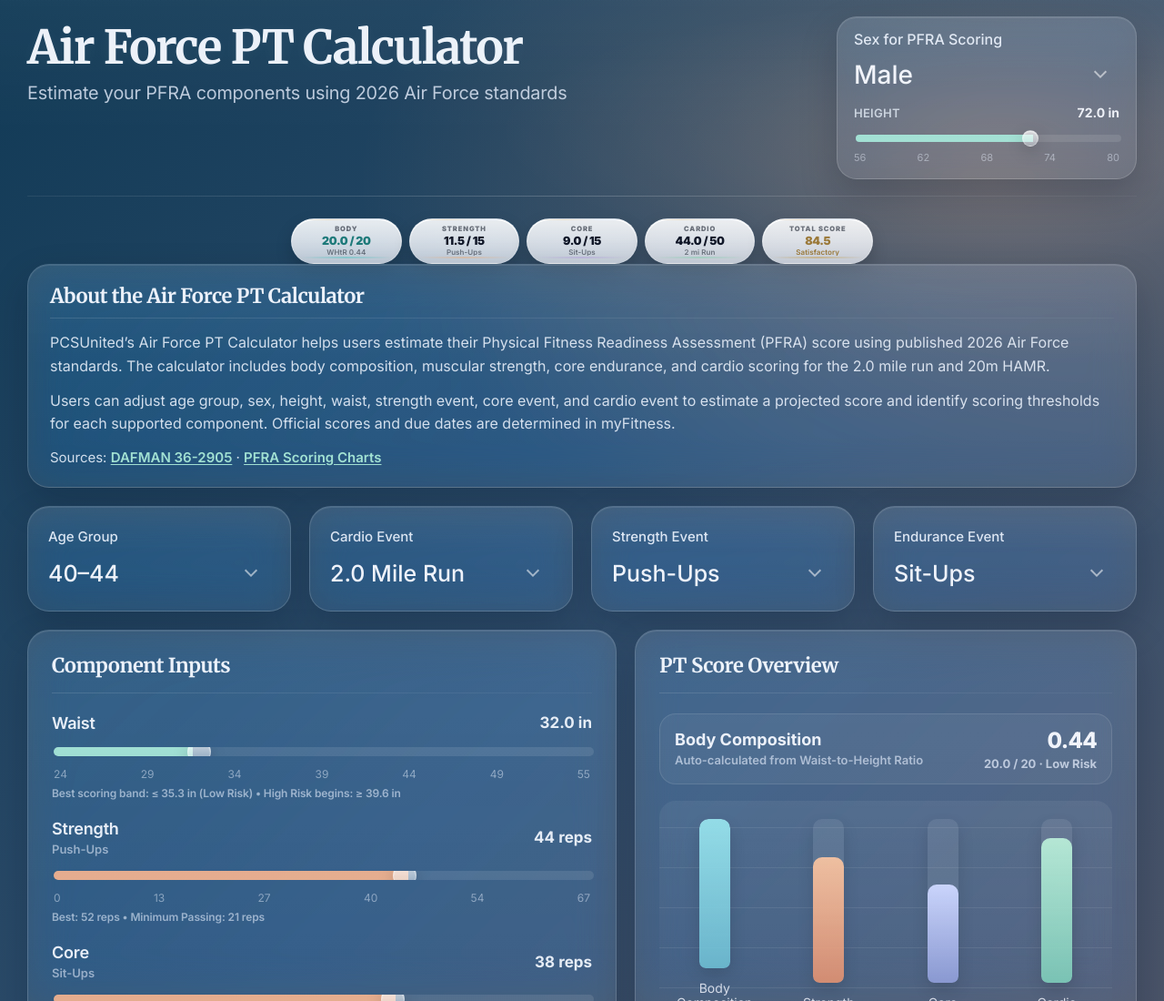
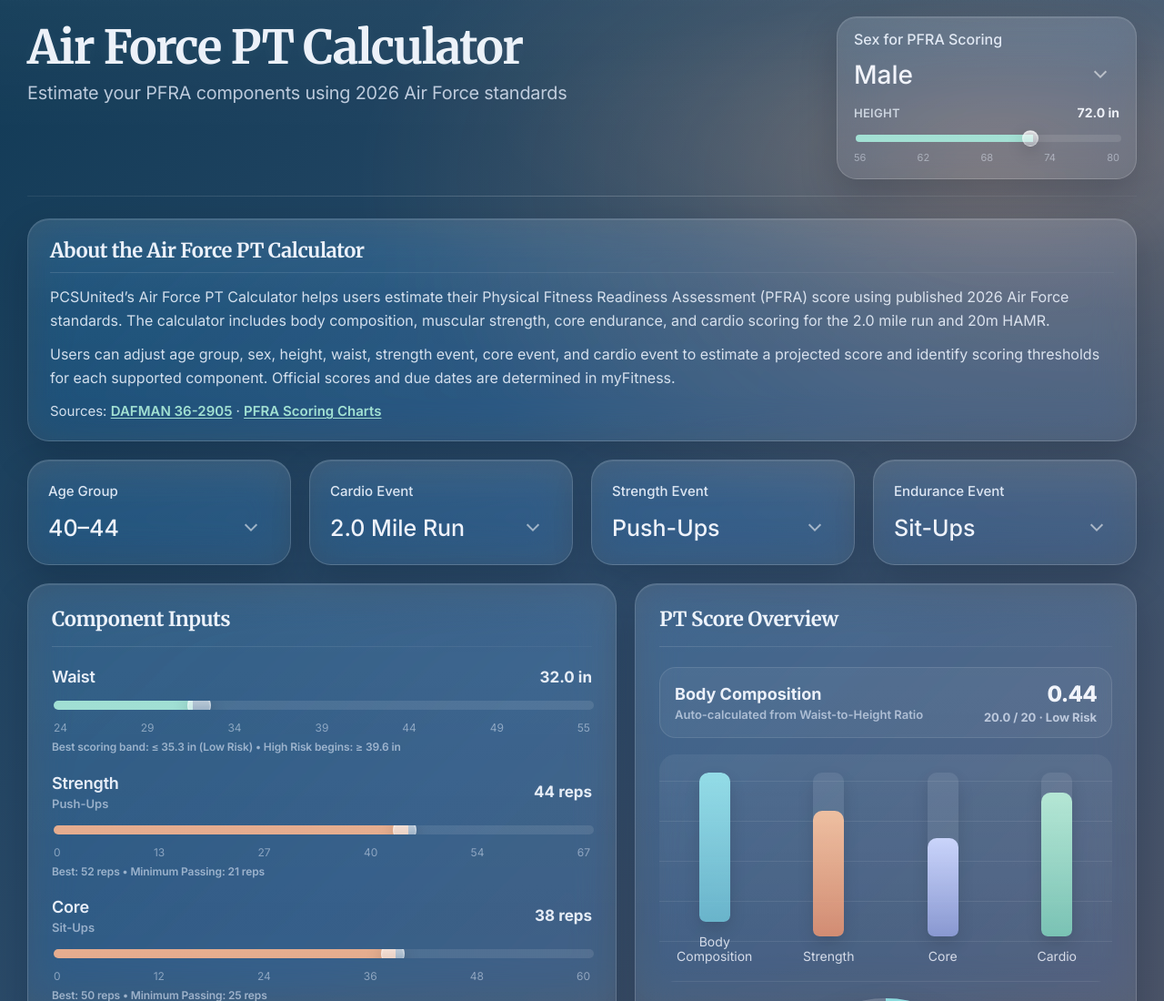
Before and after one commit to djoneorozco/TheWing.ai, a website: page PT-Calculator/index.html in a window 1280 px wide. Shown: the top 1100 px of the page at 91% size. Drawn offline with Linux system fonts and the light colour scheme.

Commit message:
Update index.html

```diff
--- a/PT-Calculator/index.html
+++ b/PT-Calculator/index.html
@@ -64,11 +64,6 @@
         </div>
 
         <div class="divider"></div>
-
-        <div
-          id="pcsu-pt-header-progression-widget"
-          aria-label="Estimated PT score breakdown"
-        ></div>
 
         <section class="seo-copy glass" aria-label="About this calculator" style="padding:20px 24px; margin-bottom:20px;">
           <h2 class="panel-title" style="margin-bottom:10px;">About the Air Force PT Calculator</h2>
@@ -329,7 +324,6 @@
     </div>
   </div>
 
-  <script src="./pt-header-progression.js"></script>
   <script src="./ptcalculator.js"></script>
 </body>
 </html>
```
